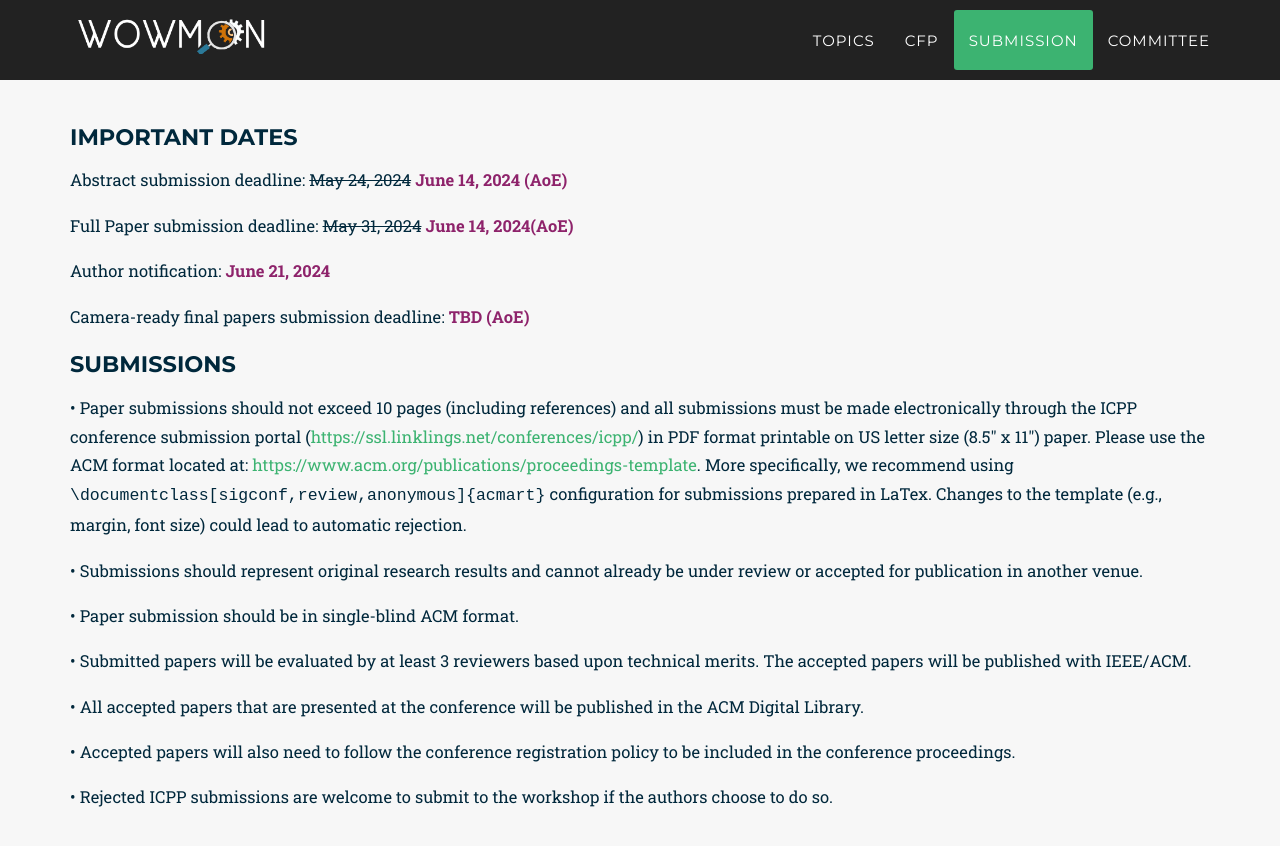
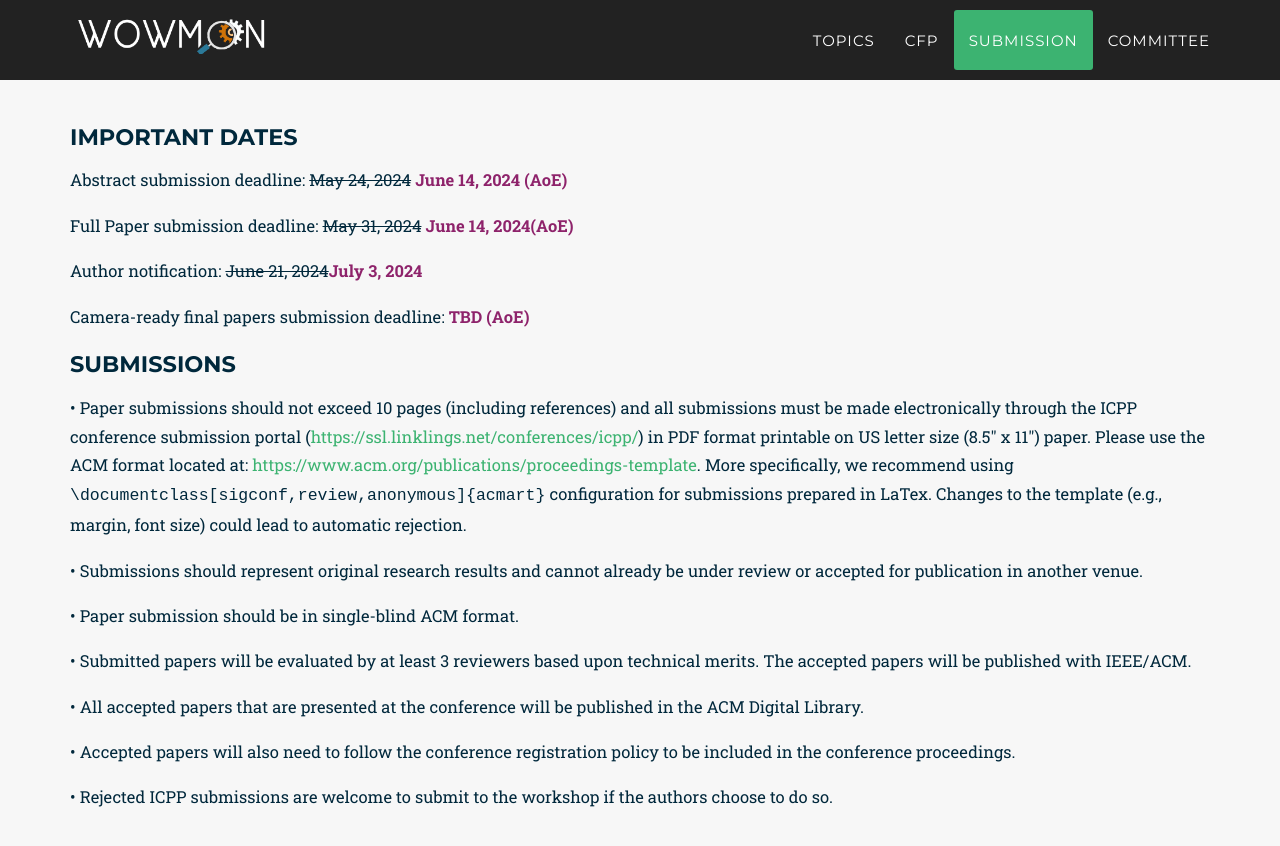
Before and after one commit to WOWMON-workshop/WOWMON-workshop.github.io, a Jekyll site: the page built from index.html, in a window 1280 px wide and 900 px high, scrolled down 4007 px. Shown: the top 846 px of the window. Built offline with Jekyll 4.4.1, drawn with Linux system fonts in a browser that asks for light colours; some web fonts are replaced.

Commit message:
Updating submission date deadline

```diff
--- a/_includes/2024_data/submission.html
+++ b/_includes/2024_data/submission.html
@@ -11,7 +11,7 @@
             <p>Abstract submission deadline: <s>May 24, 2024</s><b><font color="#8E236B"> June 14, 2024 (AoE)</font></b></p>
             <p>Full Paper submission deadline: <s>May 31, 2024</s><b><font color="#8E236B"> June 14, 2024(AoE)</font></b></p>
 
-            <p>Author notification: <b><font color="#8E236B">June 21, 2024</font></b></p>
+            <p>Author notification: <s>June 21, 2024</s><b><font color="#8E236B">July 3, 2024</font></b></p>
 
             <p>Camera-ready final papers submission deadline: <b><font color="#8E236B">TBD (AoE)</font></b></p>
 
```
